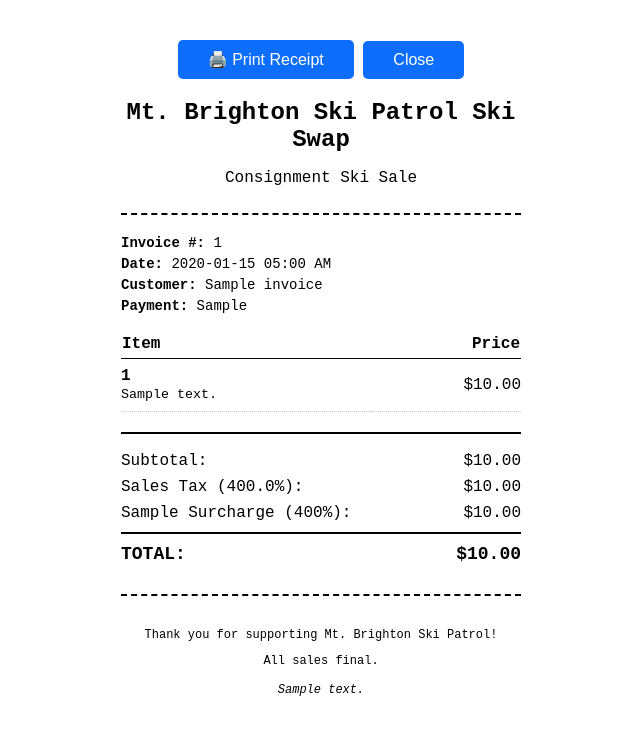
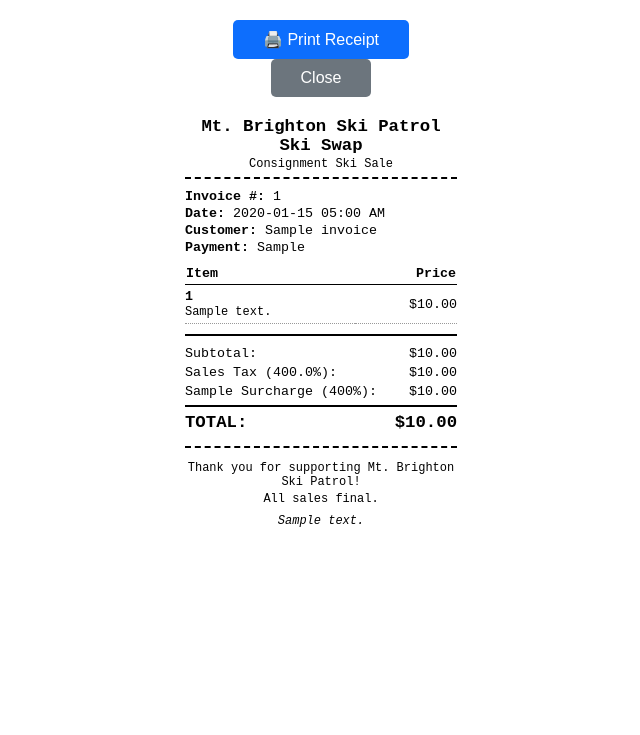
Before and after one commit to jbhenry/skisale_app, a Flask app: page /invoices/1/receipt in a window 1280 px wide. Shown: the top 735 px of the page, without its empty margins (319-959 px from the left). Run offline with Flask 3, Linux system fonts and the light colour scheme; tables that the repository leaves empty hold one stand-in row (values such as "Sample post").

Commit message:
Modify invoice_receipt to accomodate 80mm printer

```diff
--- a/templates/invoice_receipt.html
+++ b/templates/invoice_receipt.html
@@ -7,84 +7,107 @@
     <style>
         @media print {
             .no-print { display: none; }
-            @page { margin: 0.5in; }
+            @page {
+                size: 80mm auto;
+                margin: 3mm 4mm;
+            }
+        }
+
+        @media screen {
+            body { max-width: 400px; padding: 20px; }
         }
 
         body {
             font-family: 'Courier New', monospace;
-            max-width: 400px;
+            width: 72mm;
             margin: 0 auto;
-            padding: 20px;
+            padding: 0;
+            font-size: 10pt;
         }
 
         .receipt-header {
             text-align: center;
             border-bottom: 2px dashed #000;
-            padding-bottom: 10px;
-            margin-bottom: 20px;
+            padding-bottom: 6px;
+            margin-bottom: 10px;
         }
 
         .receipt-header h1 {
+            margin: 0 0 2px 0;
+            font-size: 13pt;
+            word-break: break-word;
+        }
+
+        .receipt-header p {
             margin: 0;
-            font-size: 24px;
+            font-size: 9pt;
         }
 
         .receipt-info {
-            margin-bottom: 20px;
-            font-size: 14px;
+            margin-bottom: 10px;
         }
 
         .receipt-info p {
-            margin: 5px 0;
+            margin: 2px 0;
         }
 
         .items-table {
             width: 100%;
             border-collapse: collapse;
-            margin-bottom: 20px;
+            margin-bottom: 10px;
         }
 
         .items-table th {
             text-align: left;
             border-bottom: 1px solid #000;
-            padding-bottom: 5px;
+            padding-bottom: 3px;
         }
 
         .items-table td {
-            padding: 8px 0;
-            border-bottom: 1px dotted #ccc;
+            padding: 4px 0;
+            border-bottom: 1px dotted #999;
         }
 
         .items-table .price {
             text-align: right;
+            white-space: nowrap;
+            padding-left: 4px;
+        }
+
+        .items-table small {
+            font-size: 9pt;
         }
 
         .totals {
-            margin-top: 20px;
+            margin-top: 8px;
             border-top: 2px solid #000;
-            padding-top: 10px;
+            padding-top: 6px;
         }
 
         .totals .row {
             display: flex;
             justify-content: space-between;
-            margin: 8px 0;
+            margin: 4px 0;
         }
 
         .totals .row.total {
-            font-size: 18px;
+            font-size: 13pt;
             font-weight: bold;
-            margin-top: 10px;
-            padding-top: 10px;
+            margin-top: 6px;
+            padding-top: 6px;
             border-top: 2px solid #000;
         }
 
         .receipt-footer {
             text-align: center;
-            margin-top: 30px;
-            padding-top: 20px;
+            margin-top: 14px;
+            padding-top: 10px;
             border-top: 2px dashed #000;
-            font-size: 12px;
+            font-size: 9pt;
+        }
+
+        .receipt-footer p {
+            margin: 3px 0;
         }
 
         .print-button {
@@ -110,7 +133,7 @@
 <body>
     <div class="print-button no-print">
         <button class="btn" onclick="window.print()">🖨️ Print Receipt</button>
-        <button class="btn btn-secondary" onclick="window.close()">Close</button>
+        <button class="btn" style="background:#6c757d" onclick="window.close()">Close</button>
     </div>
 
     <div class="receipt-header">
@@ -174,7 +197,7 @@
         <p>Thank you for supporting Mt. Brighton Ski Patrol!</p>
         <p>All sales final.</p>
         {% if invoice.notes %}
-        <p style="margin-top: 15px;"><em>{{ invoice.notes }}</em></p>
+        <p style="margin-top: 8px;"><em>{{ invoice.notes }}</em></p>
         {% endif %}
     </div>
 </body>
```
Also changed, not shown: backups/skisale_backup_20260310_204616.db (added), backups/skisale_backup_20260310_204914.db (added), backups/skisale_backup_20260312_190742.db (added), 1 other file.
